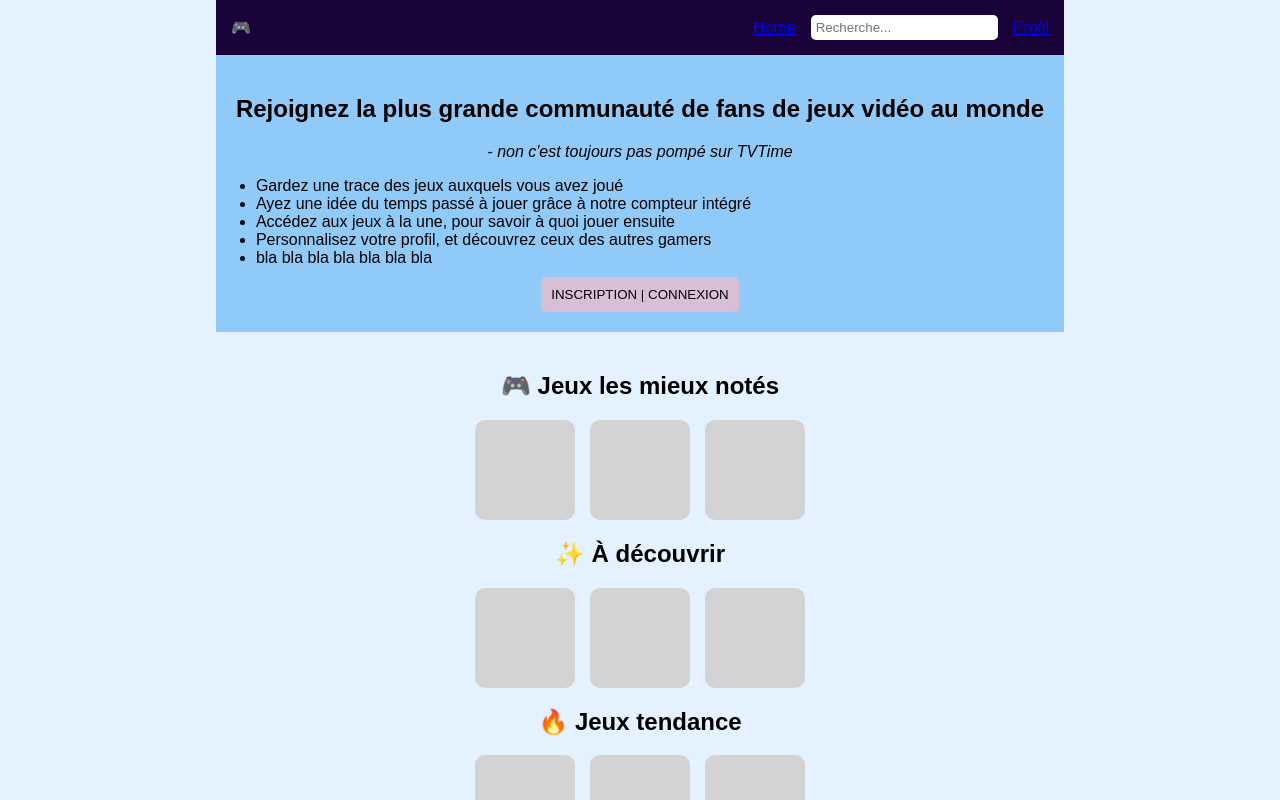
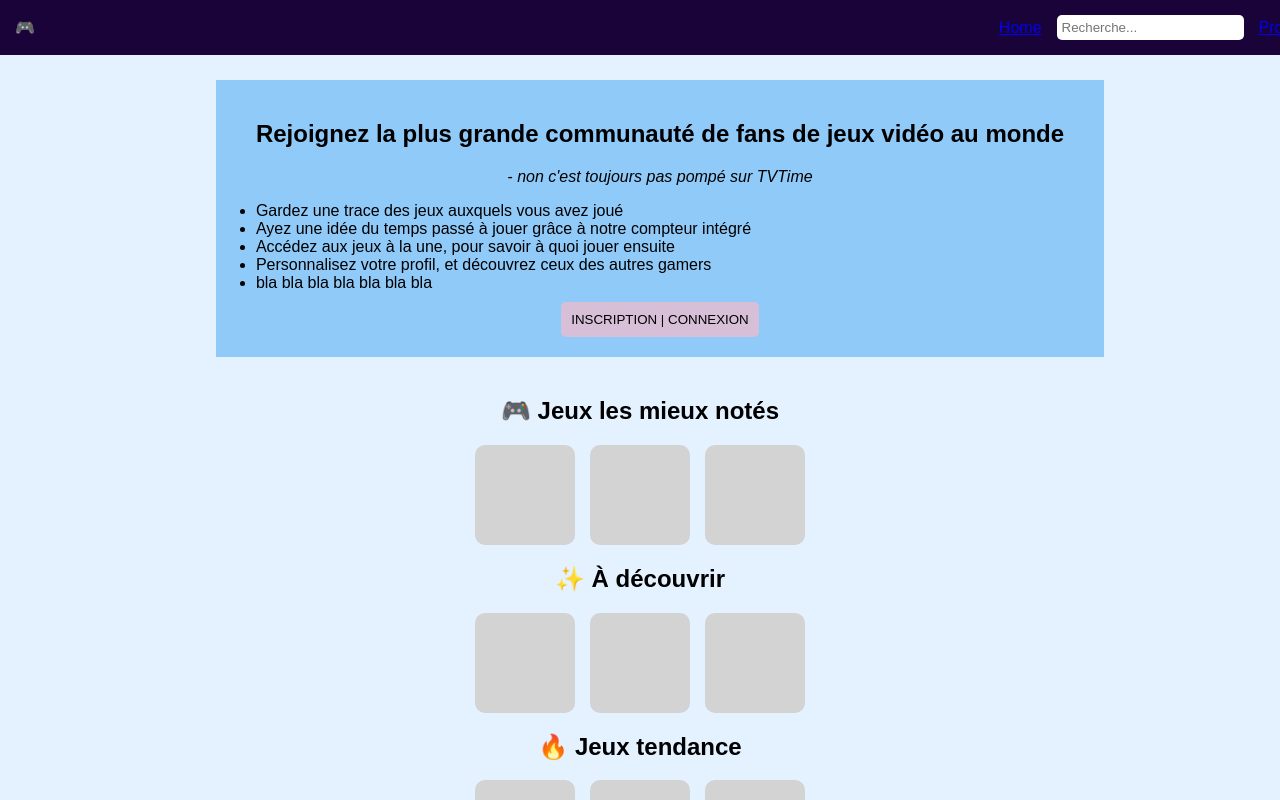
Before and after one commit to m-guillard/projet_web, a React (Create React App) app in the folder projet/game-time/: page / in a window 1280 px wide. Shown: the top 800 px of the page. Built offline with nearby package versions, Linux system fonts and the light colour scheme.

Commit message:
Resolution Header, version à corriger pour Header, bandeau bleu, bandeau du bas en visuel

```diff
--- a/projet/game-time/src/pages/Accueil.js
+++ b/projet/game-time/src/pages/Accueil.js
@@ -1,18 +1,11 @@
 import "../styles/Accueil.css";
 import { Link } from 'react-router-dom';  // Importation de Link pour la navigation
-
+import Header from "../pages/Header";  // Importation du bandeau Header du haut
 
 const App = () => {
   return (
     <div className="container">
-      <header className="header">
-        <div className="logo">🎮</div>
-        <nav>
-          <a href="#">Home</a>
-          <input type="text" placeholder="Recherche..." className="search" />
-          <a href="#" className="profile">Profil</a>
-        </nav>
-      </header>
+      <Header />
 
       <section className="hero">
         <h1>Rejoignez la plus grande communauté de fans de jeux vidéo au monde</h1>
--- /dev/null
+++ b/projet/game-time/src/pages/Header.js
@@ -0,0 +1,18 @@
+// Header.js
+import { Link } from 'react-router-dom';
+import "../styles/Header.css";  // Importation du fichier CSS spécifique au header
+
+const Header = () => {
+  return (
+    <header className="header">
+      <div className="logo">🎮</div>
+      <nav>
+        <Link to="/">Home</Link>
+        <input type="text" placeholder="Recherche..." className="search" />
+        <a href="#" className="profile">Profil</a>
+      </nav>
+    </header>
+  );
+};
+
+export default Header;
--- a/projet/game-time/src/pages/Login.js
+++ b/projet/game-time/src/pages/Login.js
@@ -1,4 +1,6 @@
 import "../styles/login.css";
+import Header from "../pages/Header";
+
 
 function Champ({nom, type_champ="text", mdp=false}){
     return (
@@ -18,7 +20,9 @@ function Bouton({nom}){
 }
 
 function Login(){
-    return(<div id="fenetre">
+    return(<div>
+    <Header />
+    <div id="fenetre">
         <div className="formulaire">
             <Titre nom={"Connexion"} />
             <form action="" method="POST">
@@ -39,6 +43,7 @@ function Login(){
                 <Bouton nom={"S'inscrire"} />
             </form>
         </div>
+        </div>
     </div>)
 }
 
--- a/projet/game-time/src/styles/Accueil.css
+++ b/projet/game-time/src/styles/Accueil.css
@@ -14,43 +14,28 @@ body {
   margin: 0;
   font-family: Arial, sans-serif;
   background-color: #e3f2fd;
+  width: 100%;
+  padding: 0;
 }
 
 /* Conteneur principal qui centre le contenu */
 .container {
+  margin: 0;
   width: 100%;
   text-align: center;
+  padding: 0;
 }
 
 
-  /* En-tête de la page (navbar) */
-  .header {
-    background-color: #1a0339;
-    color: white;
-    padding: 15px;
-    display: flex;
-    align-items: center;
-    justify-content: space-between;
-  }
-
-  /* Navigation dans l’en-tête */
-  .header nav {
-    display: flex;
-    align-items: center;
-    gap: 15px;
-  }
-
-  /* Champ de recherche */
-  .search {
-    padding: 5px;
-    border-radius: 5px;
-    border: none;
-  }
 
 /*  Section principale (bannière)  */
 .hero {
   background-color: #90caf9;
+  position: relative;
   padding: 20px;
+  width: 100%;
+  left: 0;
+  right: 0;
 }
 
 /*  Titre principal de la section hero  */
--- /dev/null
+++ b/projet/game-time/src/styles/Header.css
@@ -0,0 +1,33 @@
+/* Header.css */
+.header {
+    background-color: #1a0339;
+    color: white;
+    padding: 15px;
+    display: flex;
+    align-items: center;
+    justify-content: space-between;
+    width: 100%;
+    position: fixed;
+    top: 0;  /* Positionne le header tout en haut */
+    left: 0; /* Colle le header au bord gauche */
+    right: 0; /* Colle le header au bord droit */
+}
+
+/* Navigation dans l’en-tête */
+.header nav {
+    display: flex;
+    align-items: center;
+    gap: 15px;
+}
+
+/* Champ de recherche */
+.search {
+    padding: 5px;
+    border-radius: 5px;
+    border: none;
+}
+
+/* Ajouter un espace en haut de la section qui suit le header */
+.container {
+    padding-top: 80px; /* Compense la hauteur du header fixé */
+}
```
Lines whose indentation alone changed are shown as unchanged.
